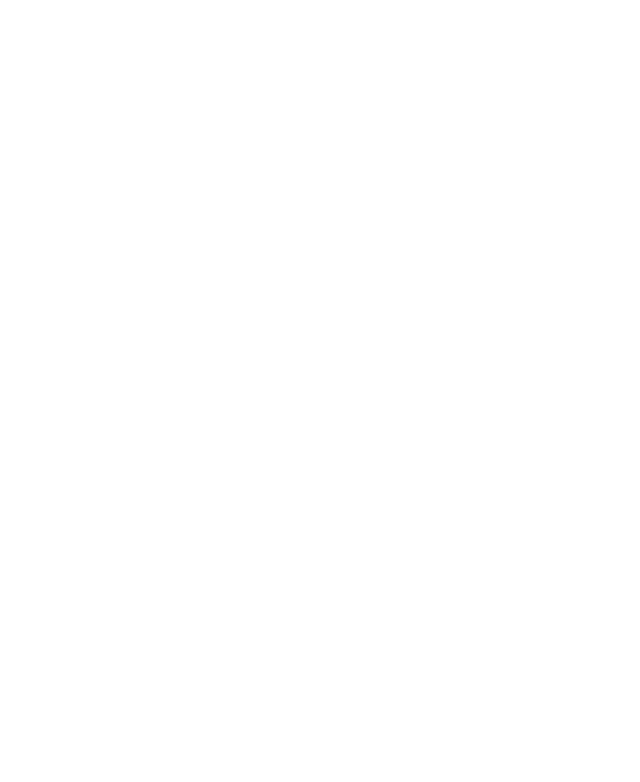
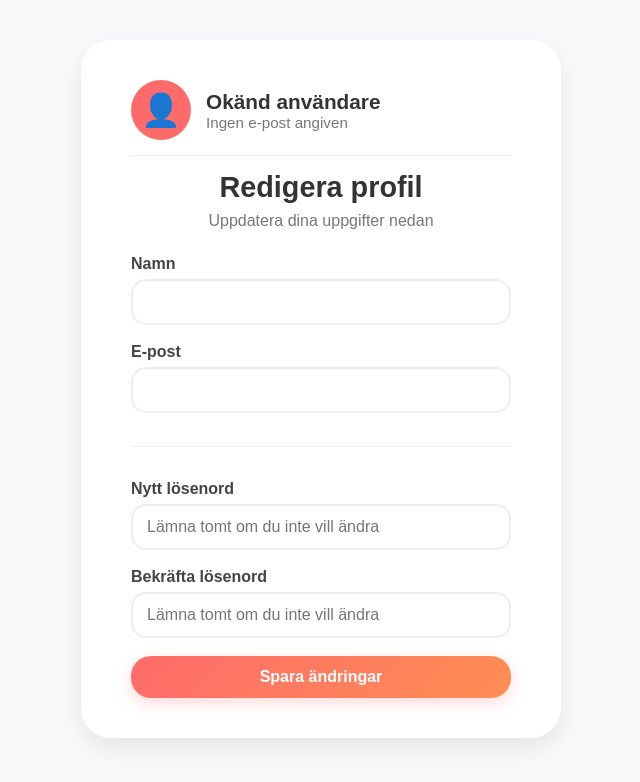
Before and after one commit to kirre02/LearnEnglish, a Vue app in the folder frontend/: page /profile in a window 1280 px wide. Before the commit this address had no page. Shown: the top 782 px of the page, without its empty margins (319-959 px from the left). Built offline with nearby package versions, Linux system fonts and the light colour scheme.

Commit message:
feat: create profileView page

```diff
--- a/frontend/src/components/Dashboard.vue
+++ b/frontend/src/components/Dashboard.vue
@@ -19,8 +19,7 @@
         <UserInfoBubble
           :learnedWords="learnedWords"
           @logout="handleLogout"
-          @show-results="goToResults"
-          @show-settings="goToSettings" />
+          @show-settings="goToProfile" />
       </div>
 
     </div>
@@ -202,11 +201,8 @@
       localStorage.removeItem('user');
       this.$router.push('/');
     },
-    goToResults() {
-      this.$router.push('/results');
-    },
-    goToSettings() {
-      this.$router.push('/settings');
+    goToProfile() {
+      this.$router.push('/profile');
     },
     navigateToSection(section) {
       alert(`Öppnar ${section} - kommer snart!`);
--- a/frontend/src/components/UserInfoBubble.vue
+++ b/frontend/src/components/UserInfoBubble.vue
@@ -8,13 +8,11 @@
         <span class="label">ord lärt!</span>
       </div>
 
-      <!-- Hamburgarknapp -->
       <button class="menu-toggle" @click.stop="toggleMenu" aria-label="Meny">
         <span class="hamburger" :class="{ active: menuOpen }"></span>
       </button>
     </div>
 
-    <!-- Flytande meny med samma bredd som bubblan -->
     <transition name="fade-slide">
       <div v-if="menuOpen" class="floating-menu">
         <button class="menu-item" @click.stop="$emit('show-profile')">Profil</button>
--- /dev/null
+++ b/frontend/src/pages/ProfileView.vue
@@ -0,0 +1,303 @@
+<template>
+  <div class="profile-page">
+    <div class="profile-card">
+      <div class="profile-header">
+        <div class="avatar-placeholder">👤</div>
+        <div class="user-info">
+          <h3>{{ currentUser.name || 'Okänd användare' }}</h3>
+          <p>{{ currentUser.email || 'Ingen e-post angiven' }}</p>
+        </div>
+      </div>
+
+      <hr class="divider top-divider" />
+
+      <h2 class="title">Redigera profil</h2>
+      <p class="subtitle">Uppdatera dina uppgifter nedan</p>
+
+      <form @submit.prevent="saveProfile" class="profile-form">
+        <div class="form-group">
+          <label for="name">Namn</label>
+          <input v-model="form.name" id="name" type="text" required />
+        </div>
+
+        <div class="form-group">
+          <label for="email">E-post</label>
+          <input v-model="form.email" id="email" type="email" required />
+        </div>
+
+        <hr class="divider" />
+
+        <div class="form-group">
+          <label for="password">Nytt lösenord</label>
+          <input
+              v-model="form.password"
+              id="password"
+              type="password"
+              placeholder="Lämna tomt om du inte vill ändra"
+          />
+        </div>
+
+        <div class="form-group">
+          <label for="confirm">Bekräfta lösenord</label>
+          <input
+              v-model="form.confirmPassword"
+              id="confirm"
+              type="password"
+              placeholder="Lämna tomt om du inte vill ändra"
+          />
+        </div>
+
+        <button type="submit" class="save-btn">Spara ändringar</button>
+      </form>
+
+      <transition name="fade">
+        <div v-if="message" :class="['message', messageType]">
+          {{ message }}
+        </div>
+      </transition>
+    </div>
+  </div>
+</template>
+
+<script>
+export default {
+  name: "ProfileView",
+  data() {
+    const user = JSON.parse(localStorage.getItem("user") || "{}");
+    return {
+      currentUser: {
+        name: user.name || "",
+        email: user.email || "",
+      },
+      form: {
+        name: user.name || "",
+        email: user.email || "",
+        password: "",
+        confirmPassword: "",
+      },
+      message: "",
+      messageType: "",
+    };
+  },
+  methods: {
+    async saveProfile() {
+      if (this.form.password && this.form.password !== this.form.confirmPassword) {
+        this.showMessage("Lösenorden matchar inte.", "error");
+        return;
+      }
+
+      try {
+        const user = JSON.parse(localStorage.getItem("user"));
+        const userId = user.id;
+
+        const bodyData = {};
+        if (this.form.name && this.form.name !== user.name) bodyData.name = this.form.name;
+        if (this.form.email && this.form.email !== user.email) bodyData.email = this.form.email;
+        if (this.form.password) bodyData.password = this.form.password;
+
+        if (Object.keys(bodyData).length === 0) {
+          this.showMessage("Inga ändringar att spara.", "error");
+          return;
+        }
+
+        const response = await fetch(`http://localhost:9001/api/users/update/${userId}`, {
+          method: "PUT",
+          headers: { "Content-Type": "application/json" },
+          body: JSON.stringify(bodyData),
+        });
+
+        if (!response.ok) throw new Error("Kunde inte uppdatera användaren.");
+
+        const data = await response.json();
+
+        // Uppdatera localStorage och currentUser
+        localStorage.setItem("user", JSON.stringify({
+          id: data.user.id,
+          name: data.user.name,
+          email: data.user.email,
+        }));
+        this.currentUser = data.user;
+
+        // Rensa lösenordsfält
+        this.form.password = "";
+        this.form.confirmPassword = "";
+
+        // Visa meddelande
+        this.showMessage("Ändringar sparade!", "success");
+
+        // Navigera till dashboard
+        this.$router.push("/dashboard");
+
+      } catch (err) {
+        this.showMessage("Kunde inte spara ändringar.", "error");
+      }
+    },
+
+    showMessage(text, type) {
+      this.message = text;
+      this.messageType = type;
+      setTimeout(() => (this.message = ""), 3000);
+    },
+  },
+};
+</script>
+
+<style scoped>
+.profile-page {
+  display: flex;
+  justify-content: center;
+  align-items: flex-start;
+  min-height: 100vh;
+  background: #f7f9fb;
+  padding: 40px 20px;
+}
+
+.profile-card {
+  background: #fff;
+  border-radius: 30px;
+  box-shadow: 0 10px 25px rgba(0, 0, 0, 0.08);
+  padding: 40px 50px;
+  max-width: 480px;
+  width: 100%;
+  transition: transform 0.3s ease;
+}
+
+.profile-card:hover {
+  transform: translateY(-3px);
+}
+
+.profile-header {
+  display: flex;
+  align-items: center;
+  gap: 15px;
+  margin-bottom: 15px;
+}
+
+.avatar-placeholder {
+  width: 60px;
+  height: 60px;
+  background: #ff6b6b;
+  color: white;
+  font-size: 2rem;
+  display: flex;
+  align-items: center;
+  justify-content: center;
+  border-radius: 50%;
+}
+
+.user-info h3 {
+  margin: 0;
+  font-size: 1.3em;
+  color: #333;
+  font-weight: 700;
+}
+
+.user-info p {
+  margin: 0;
+  color: #777;
+  font-size: 0.95em;
+}
+
+.top-divider {
+  margin-top: 15px;
+  margin-bottom: 25px;
+}
+
+.title {
+  text-align: center;
+  font-size: 1.8em;
+  color: #333;
+  margin-bottom: 8px;
+  font-weight: 700;
+}
+
+.subtitle {
+  text-align: center;
+  font-size: 1em;
+  color: #777;
+  margin-bottom: 25px;
+}
+
+.profile-form {
+  display: flex;
+  flex-direction: column;
+  gap: 18px;
+}
+
+.form-group {
+  display: flex;
+  flex-direction: column;
+}
+
+label {
+  color: #444;
+  font-weight: 600;
+  margin-bottom: 6px;
+}
+
+input {
+  padding: 12px 14px;
+  border-radius: 15px;
+  border: 2px solid #eee;
+  font-size: 1em;
+  transition: border 0.2s ease, box-shadow 0.2s ease;
+}
+
+input:focus {
+  border-color: #ff6b6b;
+  box-shadow: 0 0 0 3px rgba(255, 107, 107, 0.2);
+  outline: none;
+}
+
+.divider {
+  margin: 15px 0;
+  border: none;
+  border-top: 1px solid #eee;
+}
+
+.save-btn {
+  background: linear-gradient(135deg, #ff6b6b, #ff8e53);
+  color: white;
+  border: none;
+  border-radius: 20px;
+  padding: 12px 16px;
+  font-weight: bold;
+  cursor: pointer;
+  font-size: 1em;
+  transition: all 0.25s ease;
+  box-shadow: 0 5px 15px rgba(255, 107, 107, 0.25);
+}
+
+.save-btn:hover {
+  transform: scale(1.03);
+  box-shadow: 0 8px 20px rgba(255, 107, 107, 0.35);
+}
+
+.message {
+  text-align: center;
+  margin-top: 20px;
+  font-weight: bold;
+  border-radius: 12px;
+  padding: 10px 15px;
+}
+
+.message.success {
+  background: rgba(78, 205, 196, 0.2);
+  color: #009688;
+}
+
+.message.error {
+  background: rgba(255, 107, 107, 0.2);
+  color: #d9534f;
+}
+
+.fade-enter-active,
+.fade-leave-active {
+  transition: opacity 0.3s;
+}
+
+.fade-enter-from,
+.fade-leave-to {
+  opacity: 0;
+}
+</style>
--- a/frontend/src/router.js
+++ b/frontend/src/router.js
@@ -5,7 +5,8 @@
 import Quiz from './components/Quiz.vue'
 import QuizResults from './components/QuizResults.vue'  // Från gren 4
 import PracticeLayout from './components/practice/PracticeLayout.vue' // Från gren 5
-import Register from './pages/Register.vue' // Från gren 5
+import Register from './pages/Register.vue'
+import ProfileView from "@/pages/ProfileView.vue"; // Från gren 5
 
 const routes = [
   {
@@ -26,7 +27,9 @@
   {
     path: '/dashboard',
     name: 'Dashboard',
-    component: Dashboard  },  {
+    component: Dashboard
+  },
+  {
     path: '/quiz',
     name: 'Quiz',
     component: Quiz
@@ -42,7 +45,13 @@
     path: '/practice/:type',
     name: 'Practice',
     component: PracticeLayout,
-    props: true  }
+    props: true
+  },
+  {
+    path: '/profile',
+    name: 'profile',
+    component: ProfileView
+  }
 ]
 
 const router = createRouter({
```
